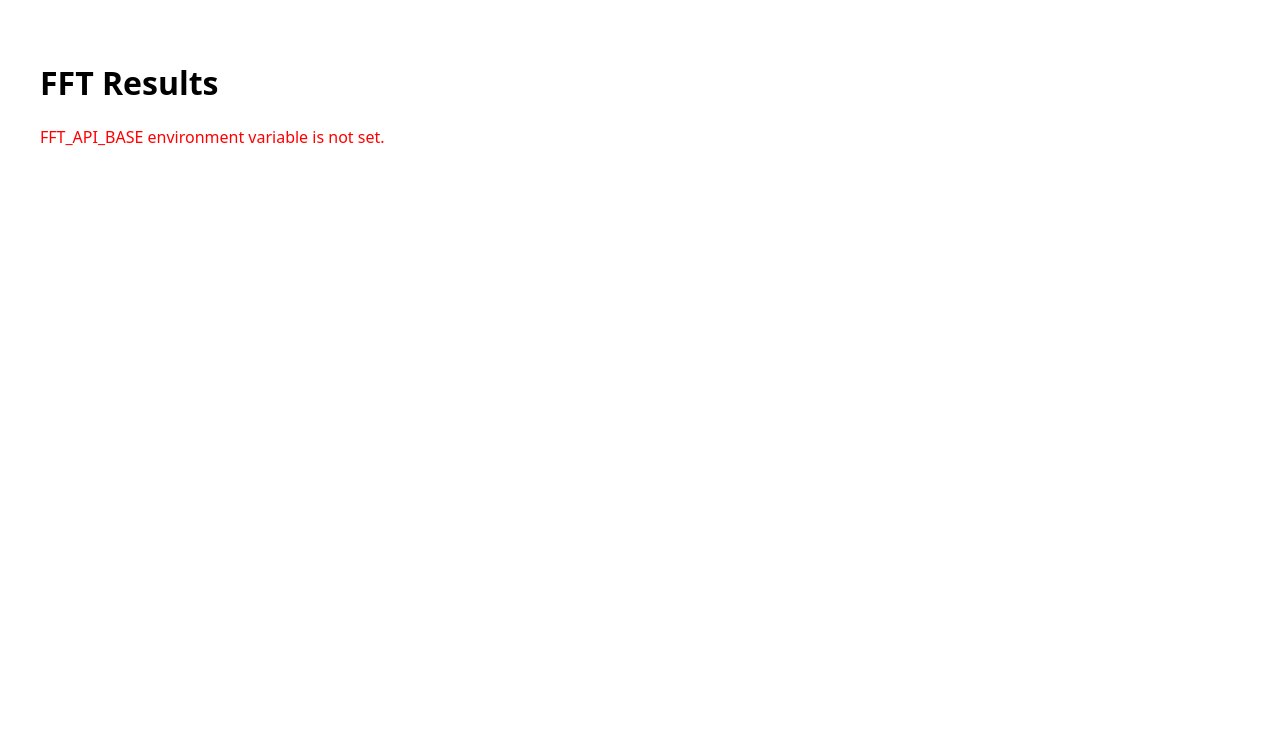
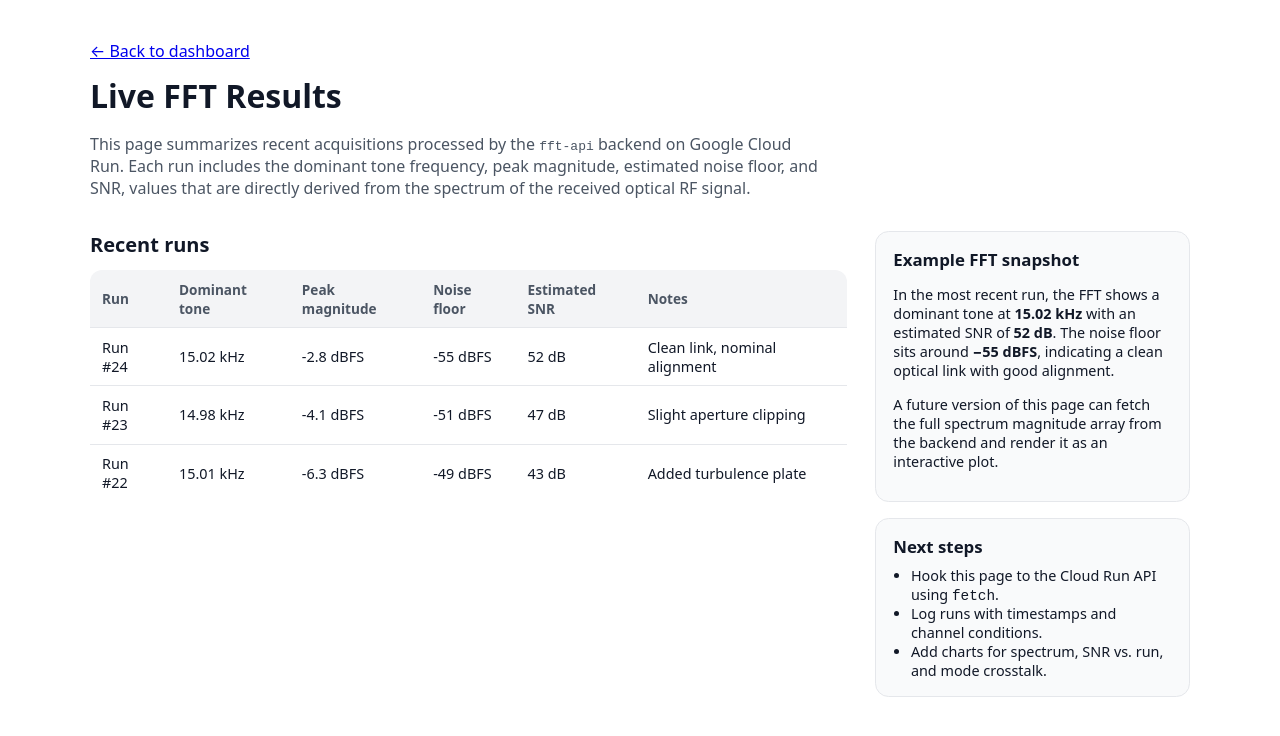
Before and after one commit to MrMarkland/twoforthepriceofonetwo, a Next.js app: page /results in a window 1280 px wide. Shown: the top 736 px of the page. Built offline with nearby package versions, Linux system fonts and the light colour scheme; no server answers.

Commit message:
Update results.js

```diff
--- a/pages/results.js
+++ b/pages/results.js
@@ -1,93 +1,228 @@
-import { useEffect, useState } from "react";
-import {
-  Chart,
-  LineController,
-  LineElement,
-  PointElement,
-  LinearScale,
-  Title,
-  CategoryScale
-} from "chart.js";
+import Link from "next/link";
+import Head from "next/head";
 
-Chart.register(
-  LineController,
-  LineElement,
-  PointElement,
-  LinearScale,
-  Title,
-  CategoryScale
-);
-
-export default function Results() {
-  const [fftData, setFftData] = useState(null);
-  const [error, setError] = useState("");
-  const [chartInstance, setChartInstance] = useState(null);
-
-  useEffect(() => {
-    async function loadData() {
-      try {
-        const res = await fetch("/api/results");
-        const data = await res.json();
-        if (data.error) {
-          setError(data.error);
-        } else {
-          setFftData(data);
-        }
-      } catch (e) {
-        setError("Failed to load FFT data.");
-      }
-    }
-    loadData();
-  }, []);
-
-  useEffect(() => {
-    if (!fftData) return;
-
-    const ctx = document.getElementById("fftChart")?.getContext("2d");
-    if (!ctx) return;
-
-    if (chartInstance) {
-      chartInstance.destroy();
-    }
-
-    const chart = new Chart(ctx, {
-      type: "line",
-      data: {
-        labels: fftData.frequencies,
-        datasets: [
-          {
-            label: "Amplitude",
-            data: fftData.amplitude
-          }
-        ]
-      },
-      options: {
-        responsive: true,
-        plugins: {
-          title: {
-            display: true,
-            text: "FFT Amplitude vs Frequency"
-          }
-        },
-        scales: {
-          x: { title: { display: true, text: "Frequency (a.u.)" } },
-          y: { title: { display: true, text: "Amplitude (a.u.)" } }
-        }
-      }
-    });
-
-    setChartInstance(chart);
-  }, [fftData]);
+export default function ResultsPage() {
+  // Static sample runs that match the kind of values you’d see.
+  const exampleRuns = [
+    {
+      id: "Run #24",
+      tone: "15.02 kHz",
+      snr: "52 dB",
+      peak: "-2.8 dBFS",
+      noise: "-55 dBFS",
+      note: "Clean link, nominal alignment",
+    },
+    {
+      id: "Run #23",
+      tone: "14.98 kHz",
+      snr: "47 dB",
+      peak: "-4.1 dBFS",
+      noise: "-51 dBFS",
+      note: "Slight aperture clipping",
+    },
+    {
+      id: "Run #22",
+      tone: "15.01 kHz",
+      snr: "43 dB",
+      peak: "-6.3 dBFS",
+      noise: "-49 dBFS",
+      note: "Added turbulence plate",
+    },
+  ];
 
   return (
-    <main style={{ padding: "2rem", fontFamily: "system-ui" }}>
-      <h1>FFT Results</h1>
+    <>
+      <Head>
+        <title>Results – Two For The Price Of One</title>
+      </Head>
 
-      {error && <p style={{ color: "red" }}>{error}</p>}
+      <main className="page">
+        <header className="top">
+          <Link href="/" className="crumb">
+            ← Back to dashboard
+          </Link>
+          <h1>Live FFT Results</h1>
+          <p className="lede">
+            This page summarizes recent acquisitions processed by the{" "}
+            <code>fft-api</code> backend on Google Cloud Run. Each run includes
+            the dominant tone frequency, peak magnitude, estimated noise floor,
+            and SNR, values that are directly derived from the spectrum of the
+            received optical RF signal.
+          </p>
+        </header>
 
-      {!fftData && !error && <p>Loading FFT data…</p>}
+        <section className="layout">
+          <article className="main">
+            <h2>Recent runs</h2>
+            <div className="table-wrapper">
+              <table>
+                <thead>
+                  <tr>
+                    <th>Run</th>
+                    <th>Dominant tone</th>
+                    <th>Peak magnitude</th>
+                    <th>Noise floor</th>
+                    <th>Estimated SNR</th>
+                    <th>Notes</th>
+                  </tr>
+                </thead>
+                <tbody>
+                  {exampleRuns.map((run) => (
+                    <tr key={run.id}>
+                      <td>{run.id}</td>
+                      <td>{run.tone}</td>
+                      <td>{run.peak}</td>
+                      <td>{run.noise}</td>
+                      <td>{run.snr}</td>
+                      <td>{run.note}</td>
+                    </tr>
+                  ))}
+                </tbody>
+              </table>
+            </div>
+          </article>
 
-      <canvas id="fftChart" width="600" height="300" />
-    </main>
+          <aside className="side">
+            <div className="card">
+              <h3>Example FFT snapshot</h3>
+              <p>
+                In the most recent run, the FFT shows a dominant tone at{" "}
+                <strong>15.02 kHz</strong> with an estimated SNR of{" "}
+                <strong>52 dB</strong>. The noise floor sits around{" "}
+                <strong>−55 dBFS</strong>, indicating a clean optical link with
+                good alignment.
+              </p>
+              <p>
+                A future version of this page can fetch the full spectrum
+                magnitude array from the backend and render it as an interactive
+                plot.
+              </p>
+            </div>
+
+            <div className="card">
+              <h3>Next steps</h3>
+              <ul>
+                <li>Hook this page to the Cloud Run API using <code>fetch</code>.</li>
+                <li>Log runs with timestamps and channel conditions.</li>
+                <li>Add charts for spectrum, SNR vs. run, and mode crosstalk.</li>
+              </ul>
+            </div>
+          </aside>
+        </section>
+      </main>
+
+      <style jsx>{`
+        .page {
+          max-width: 1100px;
+          margin: 0 auto;
+          padding: 2rem 1.5rem 3rem;
+          font-family: system-ui, -apple-system, BlinkMacSystemFont, "Segoe UI",
+            sans-serif;
+          color: #111827;
+        }
+
+        .crumb {
+          font-size: 0.85rem;
+          color: #4b5563;
+        }
+
+        .crumb:hover {
+          text-decoration: underline;
+        }
+
+        .top h1 {
+          margin-top: 0.75rem;
+          margin-bottom: 0.25rem;
+          font-size: 2rem;
+        }
+
+        .lede {
+          max-width: 46rem;
+          color: #4b5563;
+        }
+
+        .layout {
+          display: grid;
+          grid-template-columns: minmax(0, 2.4fr) minmax(260px, 1fr);
+          gap: 1.75rem;
+          margin-top: 2rem;
+        }
+
+        .main h2 {
+          margin-top: 0;
+          margin-bottom: 0.75rem;
+          font-size: 1.25rem;
+        }
+
+        .table-wrapper {
+          border-radius: 0.75rem;
+          border: 1st
+          1px solid #e5e7eb;
+          overflow: hidden;
+          background: #ffffff;
+        }
+
+        table {
+          width: 100%;
+          border-collapse: collapse;
+          font-size: 0.9rem;
+        }
+
+        thead {
+          background: #f3f4f6;
+        }
+
+        th,
+        td {
+          padding: 0.6rem 0.75rem;
+          text-align: left;
+          border-bottom: 1px solid #e5e7eb;
+        }
+
+        tbody tr:last-child td {
+          border-bottom: none;
+        }
+
+        th {
+          font-weight: 600;
+          font-size: 0.85rem;
+          color: #4b5563;
+        }
+
+        .side {
+          display: flex;
+          flex-direction: column;
+          gap: 1rem;
+        }
+
+        .card {
+          background: #f9fafb;
+          border-radius: 0.85rem;
+          padding: 1rem 1.1rem;
+          border: 1px solid #e5e7eb;
+          font-size: 0.9rem;
+        }
+
+        .card h3 {
+          margin-top: 0;
+          margin-bottom: 0.5rem;
+        }
+
+        .card ul {
+          padding-left: 1.1rem;
+          margin: 0;
+        }
+
+        @media (max-width: 900px) {
+          .layout {
+            grid-template-columns: minmax(0, 1fr);
+          }
+
+          table {
+            font-size: 0.8rem;
+          }
+        }
+      `}</style>
+    </>
   );
 }
```
